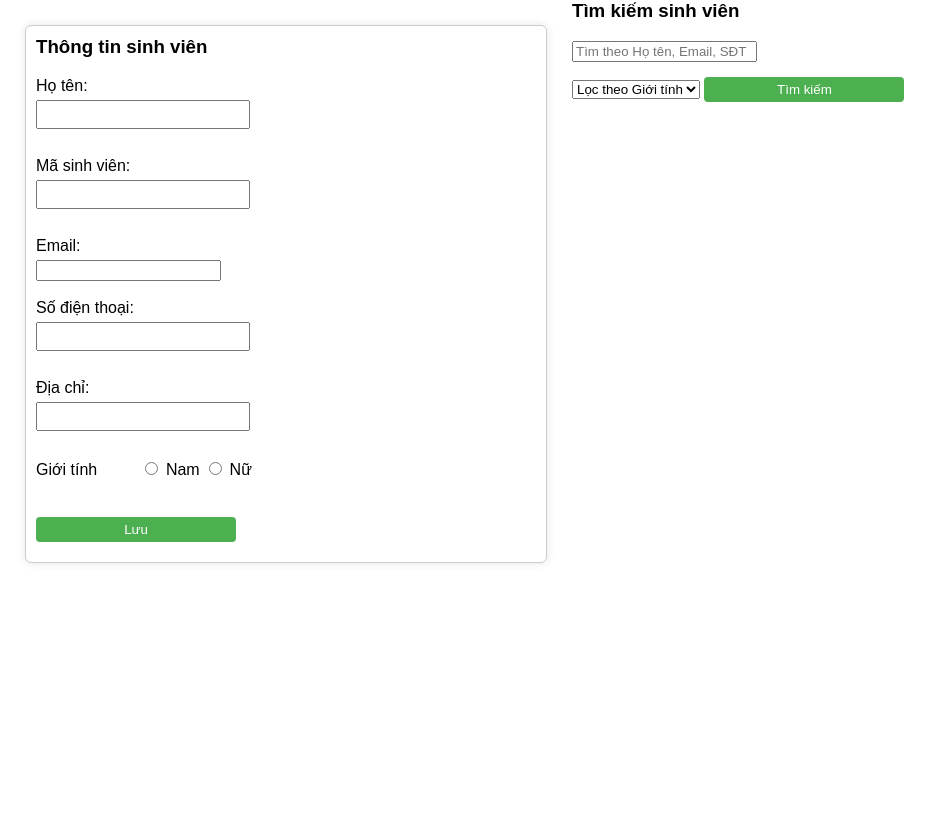
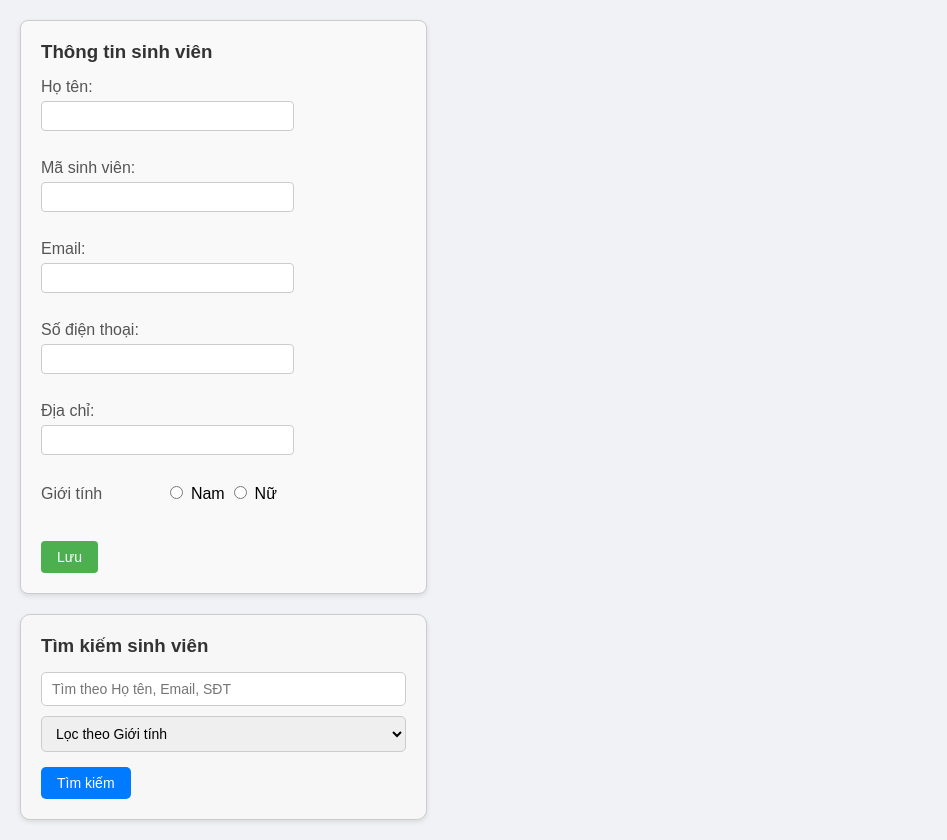
Before and after one commit to Rumnn/BTL-KTPM, a plain HTML site: page Resource/index.html in a window 1280 px wide. Shown: the whole page, without its empty margins (0-947 px from the left). Before the commit the page ends 800 px from the top, so only its background shows below. Drawn offline with nearby package versions, Linux system fonts and the light colour scheme.

Commit message:
Update style.css

```diff
--- a/css/style.css
+++ b/css/style.css
@@ -1,63 +1,101 @@
+/* ==== RESET ==== */
 body {
     padding: 0;
     margin: 0;
     font-family: Arial, sans-serif;
+    background-color: #f0f2f5;
 }
 
-div.form-student,
-div.list-student {
-    width: 500px;
-    border: 1px solid #ccc;
-    margin: 25px;
-    padding: 10px;
-    border-radius: 6px;
-    box-shadow: 0 0 10px rgba(0,0,0,0.1);
-    background-color: #fff;
-    float: left;
+/* ==== BỐ CỤC 2 CỘT ==== */
+.main-container {
+    display: flex;
+    flex-wrap: wrap;
+    gap: 20px;
+    padding: 20px;
+    box-sizing: border-box;
 }
 
-div.list-student {
-    width: 650px;
+/* ==== BÊN TRÁI ==== */
+.left-panel {
+    flex: 1;
+    min-width: 340px;
+    display: flex;
+    flex-direction: column;
+    gap: 20px;
+}
+
+/* ==== BÊN PHẢI ==== */
+.right-panel {
+    flex: 2;
+    min-width: 400px;
+}
+
+/* ==== FORM THÔNG TIN SINH VIÊN ==== */
+div.form-student {
+    border: 1px solid #ccc;
+    padding: 20px;
+    border-radius: 8px;
+    background-color: #f9f9f9;
+    box-shadow: 0px 2px 5px rgba(0,0,0,0.1);
 }
 
 h3 {
-    padding: 0;
     margin-top: 0;
+    margin-bottom: 15px;
+    color: #333;
 }
 
 div.form-student label {
-    width: 100px;
+    width: 120px;
     display: inline-block;
     margin-bottom: 5px;
+    color: #555;
 }
 
 div.form-student input[type="text"],
-button {
+div.form-student input[type="email"],
+div.form-student select {
     margin-bottom: 10px;
-    width: 200px;
-    padding: 5px;
+    width: calc(100% - 130px);
+    padding: 6px 8px;
     display: inline-block;
+    border: 1px solid #ccc;
+    border-radius: 4px;
+    font-size: 14px;
 }
 
+/* ==== NÚT LƯU ==== */
 button {
     margin-top: 15px;
     background-color: #4CAF50;
     color: white;
     border: none;
+    padding: 8px 16px;
+    border-radius: 4px;
     cursor: pointer;
+    font-size: 14px;
     transition: background 0.3s;
-    border-radius: 4px;
 }
 
 button:hover {
     background-color: #45a049;
 }
 
+/* ==== THÔNG BÁO LỖI ==== */
 .error {
     color: red;
     font-size: 13px;
-    margin-left: 105px;
+    margin-left: 130px;
     display: block;
+}
+
+/* ==== DANH SÁCH SINH VIÊN ==== */
+div.list-student {
+    padding: 20px;
+    border-radius: 8px;
+    background-color: #f9f9f9;
+    border: 1px solid #ccc;
+    box-shadow: 0px 2px 5px rgba(0,0,0,0.1);
 }
 
 table {
@@ -66,14 +104,19 @@ table {
     margin-top: 10px;
 }
 
-table td {
-    padding: 8px 10px;
+table th, table td {
+    padding: 10px;
     text-align: left;
     border: 1px solid #ccc;
+    font-size: 14px;
 }
 
 table tr:nth-child(even) {
     background-color: #f9f9f9;
+}
+
+table tr:hover {
+    background-color: #f1f1f1;
 }
 
 a {
@@ -85,3 +128,73 @@ a {
 a:hover {
     text-decoration: underline;
 }
+
+/* ==== PANEL TÌM KIẾM ==== */
+.search-panel {
+    background-color: #f7f7f7;
+    padding: 20px;
+    border-radius: 10px;
+    border: 1px solid #ccc;
+    box-shadow: 0 2px 5px rgba(0,0,0,0.1);
+}
+
+.search-panel input[type="text"],
+.search-panel select {
+    padding: 8px 10px;
+    border-radius: 5px;
+    border: 1px solid #ccc;
+    width: 100%;
+    margin-bottom: 10px;
+    font-size: 14px;
+    box-sizing: border-box;
+}
+
+.search-panel button {
+    background-color: #007bff;
+    color: white;
+    padding: 8px 16px;
+    border: none;
+    border-radius: 5px;
+    cursor: pointer;
+    font-size: 14px;
+    margin-top: 5px;
+}
+
+.search-panel button:hover {
+    background-color: #0056b3;
+}
+
+/* ==== KẾT QUẢ TÌM KIẾM ==== */
+.search-result {
+    background-color: #ffffff;
+    border: 1px solid #ddd;
+    padding: 15px;
+    border-radius: 10px;
+    box-shadow: 0 2px 6px rgba(0, 0, 0, 0.1);
+}
+
+.search-result h4 {
+    margin-bottom: 10px;
+    color: #333;
+}
+
+#search-student-table {
+    width: 100%;
+    border-collapse: collapse;
+}
+
+#search-student-table th,
+#search-student-table td {
+    border: 1px solid #ccc;
+    padding: 8px;
+    text-align: center;
+    font-size: 14px;
+}
+
+#search-student-table tr:nth-child(odd) {
+    background-color: #f9f9f9;
+}
+
+#search-student-table tr:hover {
+    background-color: #f1f1f1;
+}
```
